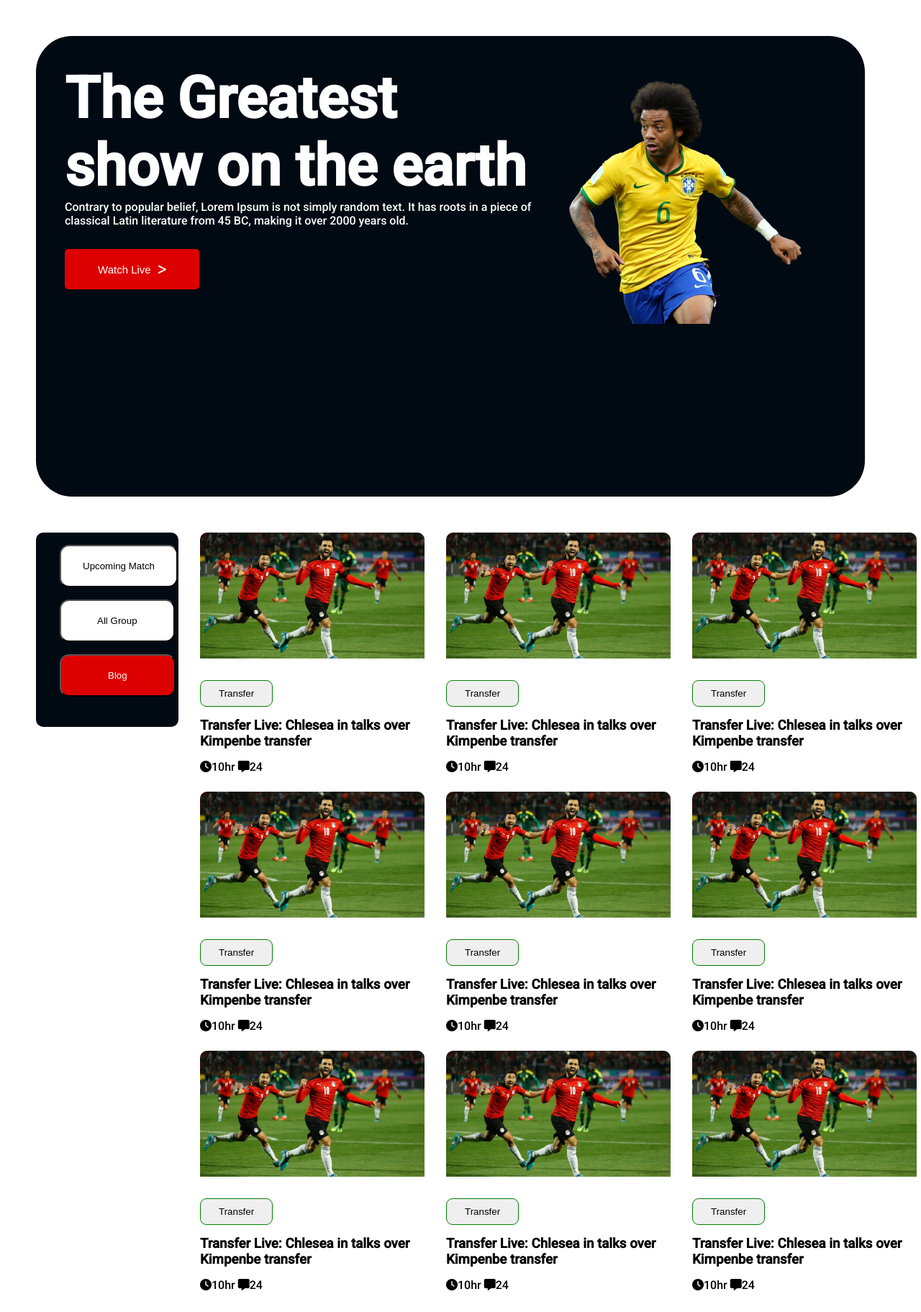
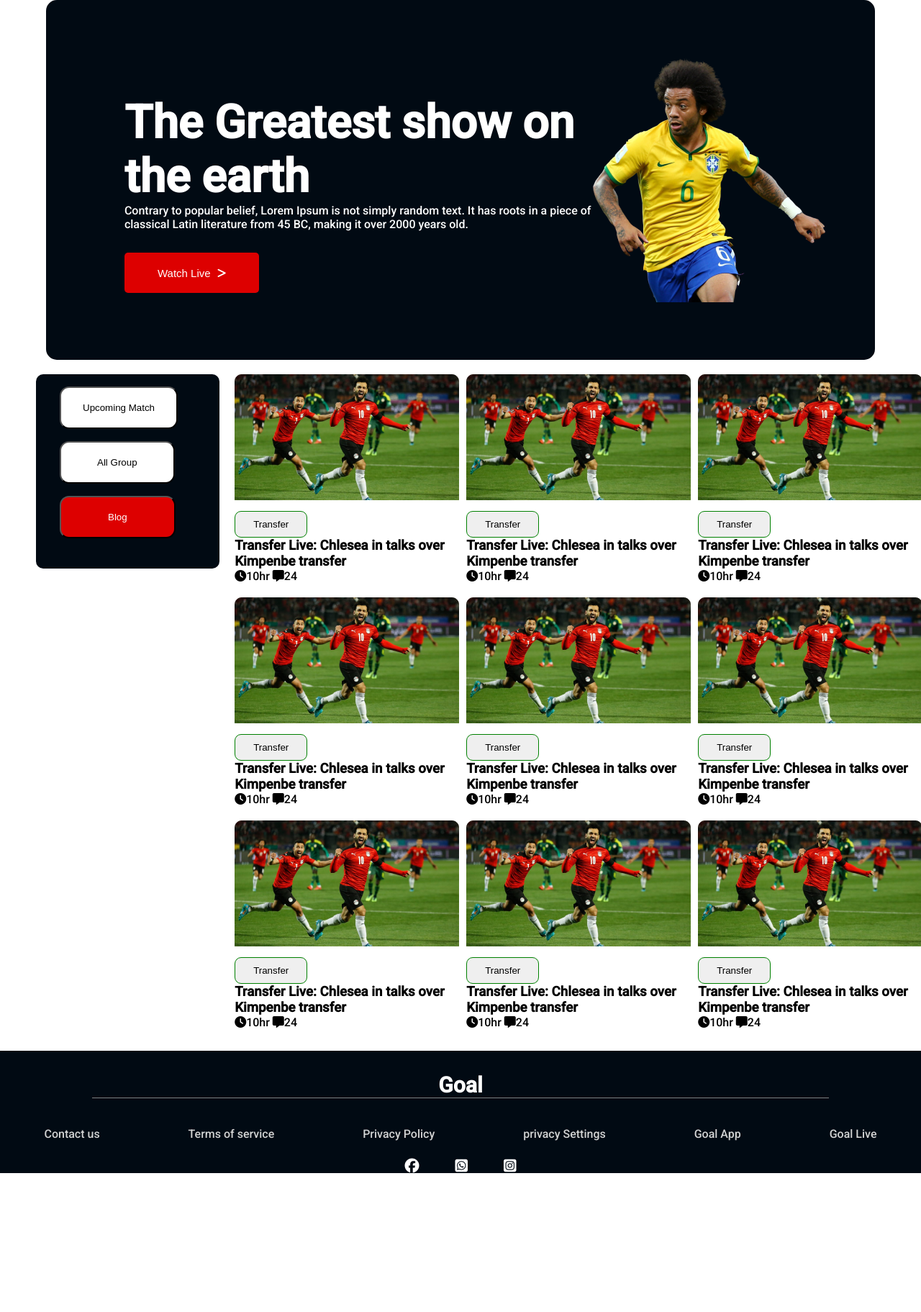
Before and after one commit to Ashikzzzz/world-cup-html5-css3, a plain HTML site: page index.html in a window 1280 px wide. Shown: the top 1823 px of the page at 72% size. After the commit the page ends 1655 px from the top, so only its background shows below. Drawn offline with Linux system fonts and the light colour scheme.

Commit message:
last commit

```diff
--- a/extra.css
+++ b/extra.css
@@ -2,9 +2,7 @@
     display: flex;
     align-items: center;
     justify-content: space-between;
-    padding-top: 40px;
-    padding-right: 28px;
-
+   padding: 30px;
 }
 .cart-info{
     padding-left:65px;
@@ -15,6 +13,19 @@
     margin-left: 20px;
     margin: 30px;
 }
+.big-cart{
+    display: grid;
+    grid-template-columns: repeat(3, 1fr);
+}
 .live-2{
    visibility: hidden;
 }
+
+/* responsive part  */
+
+@media only screen and (max-width:600px) {
+    .big-cart{
+        display: grid;
+       grid-template-columns: repeat(1, 1fr);
+    }
+}
--- a/index.html
+++ b/index.html
@@ -29,7 +29,7 @@
 
         <!-- cart part  -->
 
-        <section class="cart-sec">
+         <section class="cart-sec">
               <div class="cart-parent">
                 <div class="small-cart">
                   <a target="_blank" href="file:///C:/projects/world-cup-html5-css3/extra.html"> <button class="anchor-btn" >Upcoming Match</button></a><br>
@@ -37,6 +37,7 @@
                   <a href=""> <button  class="anchor-btn blog-button">Blog</button></a>
                 </div>
                 <div class="big-cart">
+                  <div class="my-cart">
                   <div class="news-cart">
                     <div class="main-cart">
                         <img src="assets/Blog Image.png" alt="">
@@ -155,7 +156,7 @@
                            </div>
                     </div>
                   </div>
-
+                </div>
                 </div>
               </div>
         </section>
--- a/style.css
+++ b/style.css
@@ -14,17 +14,20 @@ body{
 -----------
   */
 .banner{
-    background-color: #010A13 ;
-    border-radius: 50px;
+   height: 500px;
     width: 90%;
-    height: 80%;
-    margin:50px;
+   margin: 0 auto;
 }
 .banner-part{
     display: flex;
+    height: 100%;
+    justify-content: center;
+    align-items: center;
+    background-color: #010A13 ;
+    border-radius: 15px;
 }
 .banner-info h1{
-    font-size: 80px;
+    font-size: clamp(2rem, 5vw, 4rem);
 }
 .banner-info{
     color: white;
@@ -32,13 +35,11 @@ body{
     padding: 40px 0 0 40px;
 }
 .banner-img img{
-  margin-top: 60px;
-  margin-left: 50px;
+  width: 100%;
 }
 .banner-img img:hover{
     transform: scale(1.3);
     transition: transform .7s;
-    position: absolute;
 }
 .live{
     background: #DD0000;
@@ -60,15 +61,14 @@ body{
 .fa-greater-than{
     padding-left: 10px;
 }
+.cart-sec{
+    padding: 20px 50px;
 
-/* cart styles  */
-.cart-parent{
-    width: 90%;
+}
 
-    margin:50px;
-}
+
 .small-cart{
-    width: 25%;
+    width: 24%;
     height: 270px;
     background-color: #010A13;
     border-radius: 10px;
@@ -91,15 +91,18 @@ body{
 }
 .cart-parent{
     display: flex;
+
+    width: 90%;
+    justify-content: space-between;
 }
-.news-cart{
-    padding-left: 30px;
+
+.big-cart{
+    width: 74%;
 }
-.big-cart{
+.my-cart{
     display: grid;
+    grid-gap: 10px;
     grid-template-columns: repeat(3, 1fr);
-    width: 75%;
-    margin-right: 90px;
 }
 .transfer{
     border: 1px solid green;
@@ -112,16 +115,8 @@ body{
     margin-bottom: 10px;
 
 }
-.cart-info{
-    padding: 15px 0;
-}
-.cart-info h3{
-    padding: 15px 0;
-}
 
 footer {
-    width: 100%;
-    height: 220px;
     background-color: #010A13;
 }
 footer h3{
@@ -132,9 +127,8 @@ footer h3{
 }
 .extra{
     border-bottom: 1px solid gray;
-    width: 90%;
-    margin-left: 60px;
-    margin-top: 30px;
+    width: 80%;
+    margin:0 auto;
 }
 .main-f{
     display: flex;
@@ -142,7 +136,7 @@ footer h3{
   padding-top: 40px;
 }
 .main-f p{
-color: #FFFFFF;
+color: lightgrey;
 }
 .all-icon{
     color: #FFFFFF;
@@ -155,39 +149,39 @@ color: #FFFFFF;
 
 /* responsive part  */
 /* for mobile  */
-@media only screen and (max-width:688px) {
+@media only screen and (max-width:600px) {
+    .banner-part{
+        flex-direction: column;
 
+    }
+    .banner-info{
+        width: 100%;
+    }
+    .small-cart{
+        background-color:#FFFFFF;
+        width: 50%;
+        margin: 0 auto;
+    }
     .banner{
-        width: 100%;
-        background-color: aqua;
-    }
-    .banner-part{
-        display: flex;
-        flex-direction: column;
-    }
-    .big-cart{
-        display: grid;
-        grid-template-columns: repeat(1, 1fr);
+        padding:0;
     }
     .cart-parent{
         display: flex;
         flex-direction: column;
     }
-    .small-cart{
-        width: 100%;
-    }
-    .big-cart{
-        width: 100%;
-    }
-    .banner-info h1{
-        font-size: 30px;
-        text-align: center;
-    }
-    .banner-info p{
-        text-align: center;
+    .my-cart{
+        display: grid;
+        grid-template-columns: repeat(1, 1fr);
     }
     .banner-img img{
-   width: 100%;
+     width: 60%;
+     margin: 0 auto;
     }
-
+   .main-f{
+    display:flex;
+    flex-direction: column;
+    width: 50%;
+    margin: 0 auto;
+    margin-bottom: 20px;
+   }
 }
```
Also changed, not shown: extra.html (+1 -1 lines).
